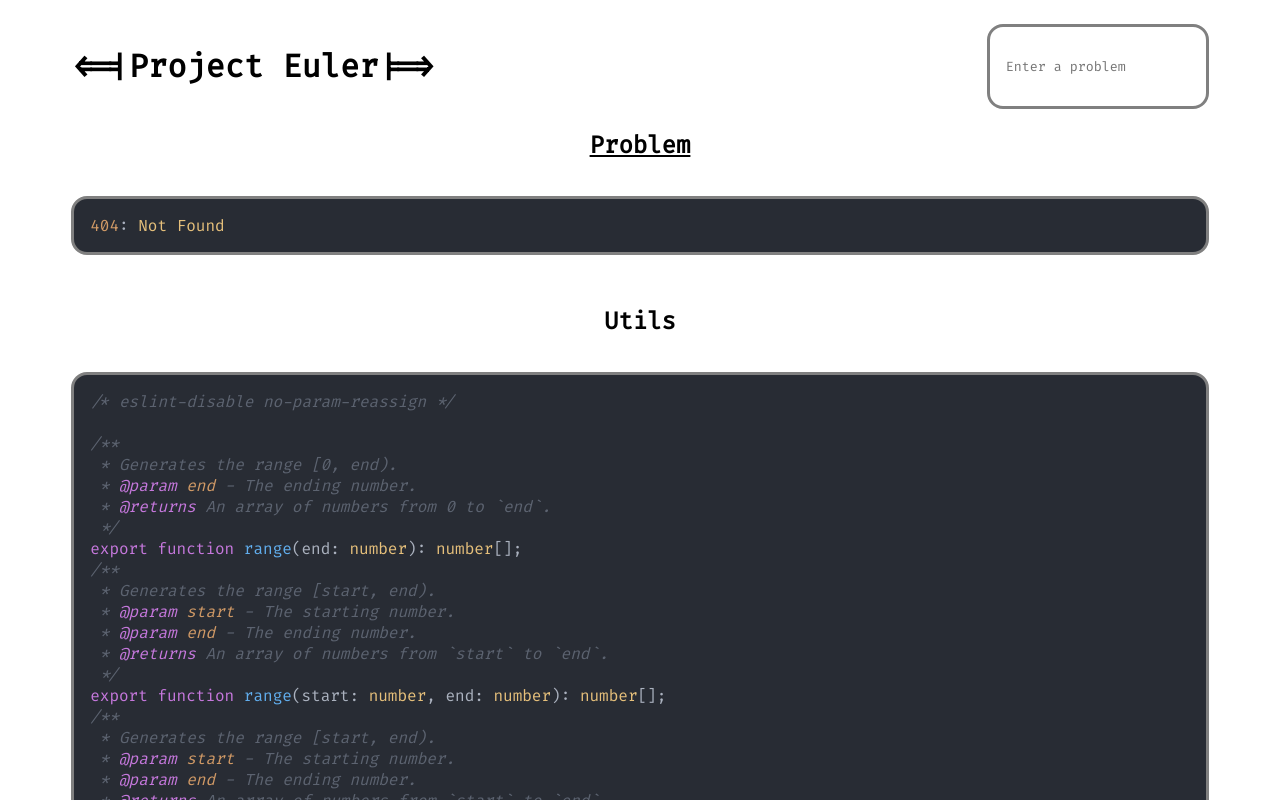
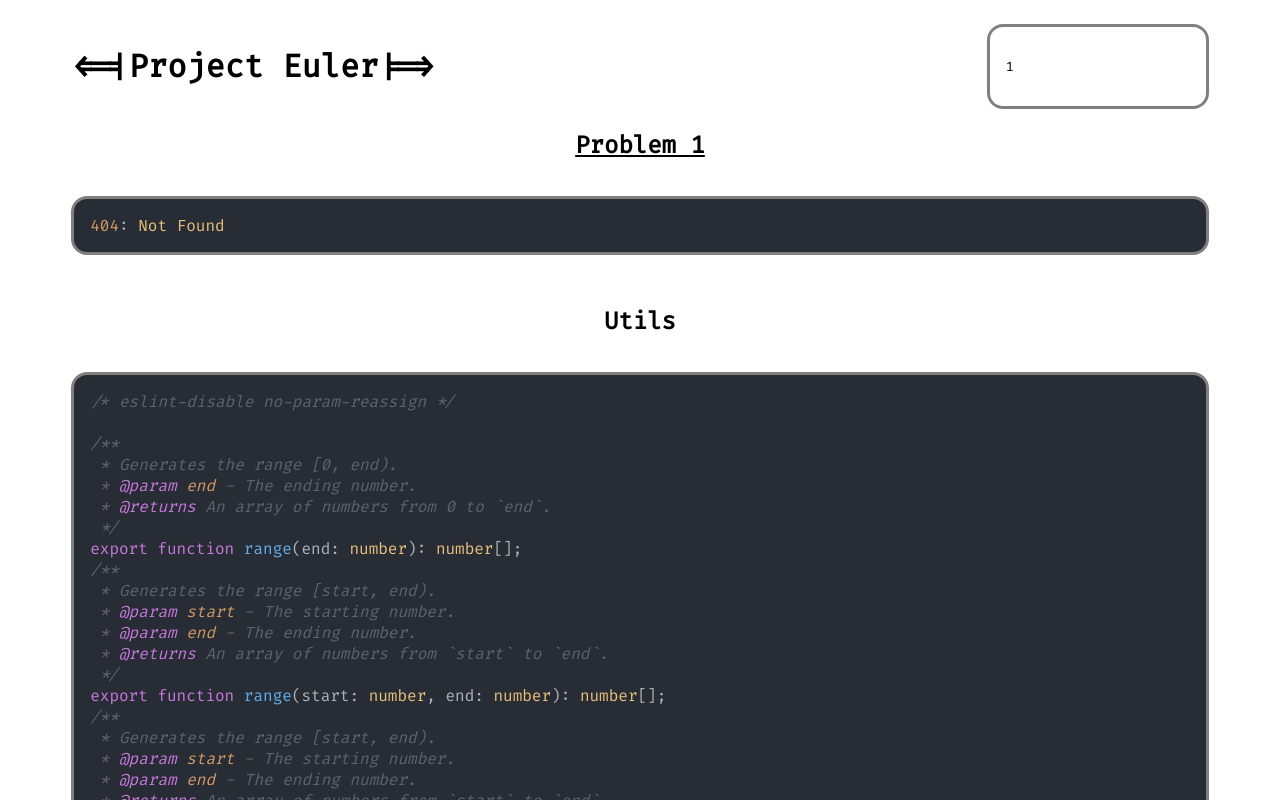
Before and after one commit to oathompsonjones/Project-Euler, a website: page index.html in a window 1280 px wide. Shown: the top 800 px of the page. Drawn offline with nearby package versions, Linux system fonts and the light colour scheme; no server answers.

Commit message:
Access data about each problem from project euler

```diff
--- a/index.html
+++ b/index.html
@@ -1,3 +1,5 @@
+<!-- TODO - Access projecteuler.net for problem description and title if possible.  -->
+
 <!DOCTYPE html>
 <head>
     <link href='https://fonts.googleapis.com/css?family=Fira Code' rel='stylesheet'>
@@ -86,11 +88,14 @@
         </main>
         <script src="https://cdnjs.cloudflare.com/ajax/libs/highlight.js/11.9.0/highlight.min.js"></script>
         <script>
+            /*** Elements ***/
             const input = document.getElementById("input");
             const title = document.getElementById("title");
             const link = document.getElementById("link");
             const code = document.getElementById("code");
+            const utils = document.getElementById("utils");
 
+            /*** Functions ***/
             function getFile(problem) {
                 const p = (n) => `${n}`.padStart(3, "0");
                 const closest50 = problem % 50 === 0 ? problem : Math.floor(problem / 50) * 50 + 50;
@@ -99,21 +104,53 @@
                 return `https://raw.githubusercontent.com/oathompsonjones/Project-Euler/master/${path}`;
             }
 
-            input.addEventListener("input", () => {
-                const { value } = input;
-                link.href = `https://projecteuler.net/problem=${value}`;
-                title.textContent = `Problem ${value}`;
-                fetch(getFile(value))
+            function inputHandler() {
+                // Ensure input is valid
+                if (input.value === "" || input.value < 1)
+                    input.value = 1;
+
+                // Update URL
+                window.location.hash = `problem=${input.value}`;
+
+                // Update elements
+                link.href = `https://projecteuler.net/problem=${input.value}`;
+                title.textContent = `Problem ${input.value}`;
+
+                // Fetch and highlight code
+                fetch(getFile(input.value))
                     .then((response) => response.text())
                     .then((text) => code.innerHTML = hljs.highlight(text, { language: "typescript" }).value);
-            });
 
-            const utils = document.getElementById("utils");
-            const utilsPath = "https://raw.githubusercontent.com/oathompsonjones/Project-Euler/master/src/utils.ts";
-            fetch(utilsPath)
+                // Fetch Project Euler information and update title
+                fetch(`https://projecteuler.net/problem=${input.value}`)
+                    .then((response) => response.text())
+                    .then((text) => {
+                        const doc = new DOMParser().parseFromString(text, "text/html");
+                        const problem = doc.querySelector(".problem_content");
+                        const problemTitle = doc.querySelector("h2");
+                        console.log(doc);
+                        if (problemTitle)
+                            title.textContent += `: ${problemTitle.textContent}`;
+                    });
+            }
+
+            /*** Event Listeners ***/
+            input.addEventListener("input", inputHandler);
+
+            /*** Initial setup ***/
+            // Fetch and highlight utils
+            fetch("https://raw.githubusercontent.com/oathompsonjones/Project-Euler/master/src/utils.ts")
                 .then((response) => response.text())
                 .then((text) => utils.innerHTML = hljs.highlight(text, { language: "typescript" }).value);
 
+            // Load problem from URL
+            if (input.value === "")
+                input.value = window.location.hash.match(/#problem=\d+/) ? window.location.hash.match(/\d+/)[ 0 ] : 1;
+
+            // Initial input handler
+            inputHandler();
+
+            // Highlight all code
             hljs.highlightAll();
         </script>
     </body>
```
